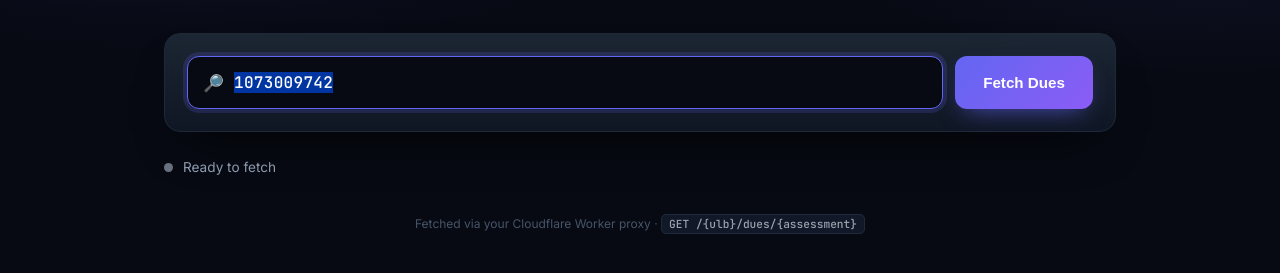
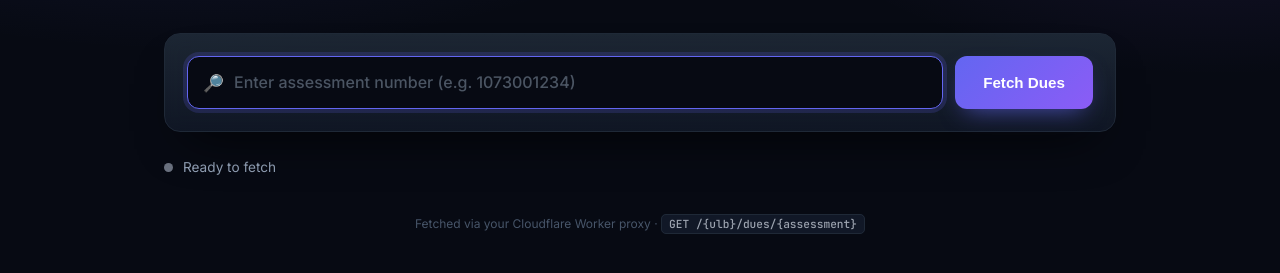
Before and after one commit to Dineshrcndj/cdma, a plain HTML site: page index.html in a window 1280 px wide. Shown: the part 199-472 px from the top of the page. Drawn offline with Linux system fonts and the light colour scheme.

Commit message:
Change assessment input placeholder and value
Updated the placeholder and value for the assessment input field.

```diff
--- a/index.html
+++ b/index.html
@@ -198,7 +198,7 @@
       <div class="search-row">
         <div class="input-wrap">
           <span class="icon">🔎</span>
-          <input id="assessmentInput" type="text" inputmode="numeric" autocomplete="off" spellcheck="false" placeholder="Enter assessment number (e.g. 1073009742)" value="1073009742" />
+          <input id="assessmentInput" type="text" inputmode="numeric" autocomplete="off" spellcheck="false" placeholder="Enter assessment number (e.g. 1073001234)" value="" />
         </div>
         <button class="primary" id="fetchBtn" type="button"><span id="btnText">Fetch Dues</span></button>
       </div>
```
